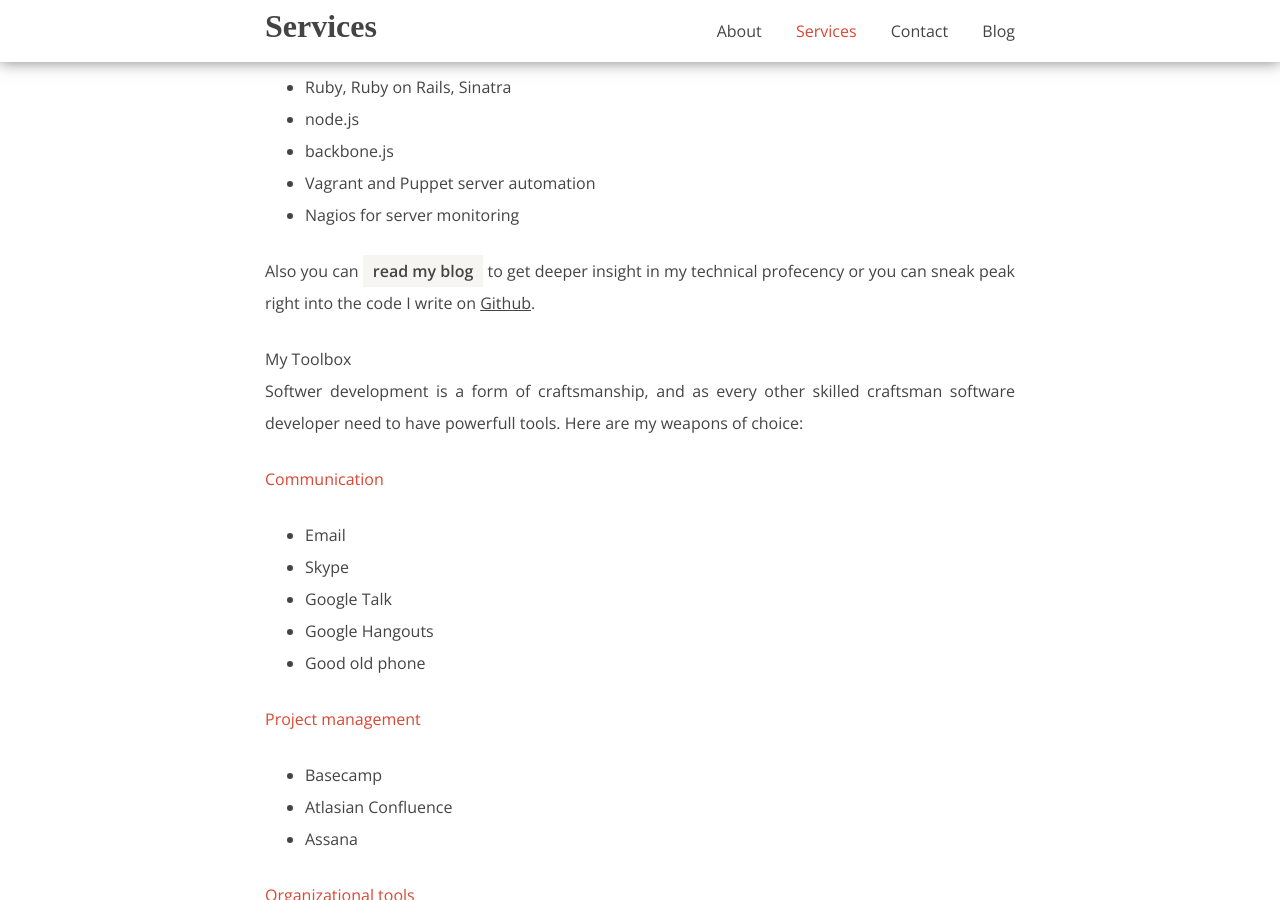
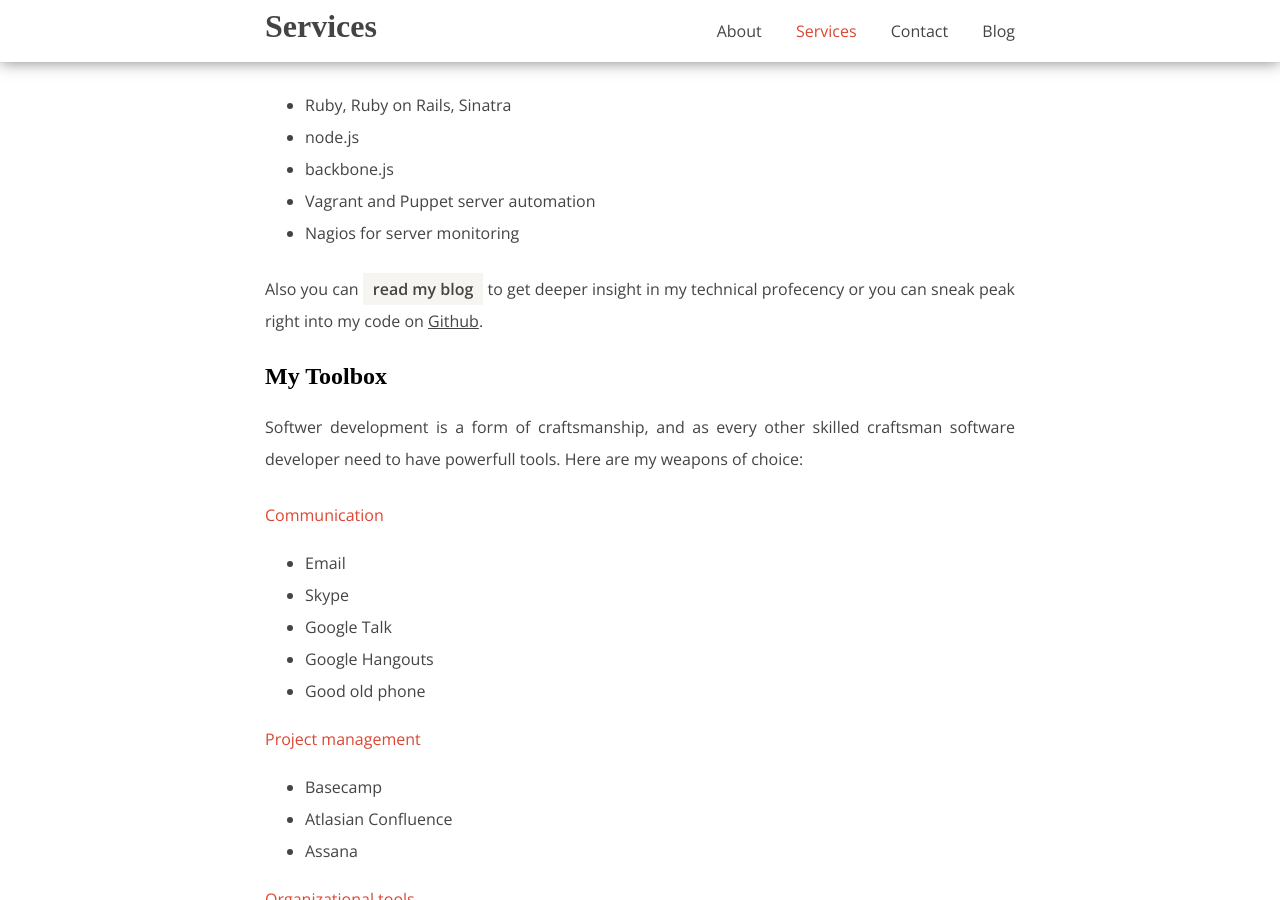
Before and after one commit to borivojevic/borivojevic.github.com, a Jekyll site: the page built from services.html, in a window 1280 px wide and 900 px high, scrolled down 1207 px. Built offline with Jekyll 4.4.1, drawn with Linux system fonts in a browser that asks for light colours; some web fonts are replaced; Markdown is read by kramdown in place of the engine named in the settings.

Commit message:
Fix toolbox style

```diff
--- a/services.html
+++ b/services.html
@@ -25,7 +25,7 @@
 			<p class="hint">Have your company already developed sophisticated management processes? We can  work to have me integrated in your internal processes and manage me just as any other organizational node.</p>
 		</section>
 		<section>
-			<h6>Core Web Technologies</h6>
+			<h2>Core Web Technologies</h2>
 			<p>If your project needs a talent in some of the following technical areas then I'm probably right person for you:</p>
 			<ul>
 				<li>PHP, CakePHP</li>
@@ -50,13 +50,13 @@
 				</ul>
 			</p>
 
-			<p>Also you can <a class="action" href="/blog">read my blog</a> to get deeper insight in my technical profecency or you can sneak peak right into the code I write on <a href="http://github.com/borivojevic">Github</a>.</p>
+			<p>Also you can <a class="action" href="/blog">read my blog</a> to get deeper insight in my technical profecency or you can sneak peak right into my code on <a href="http://github.com/borivojevic">Github</a>.</p>
 		</section>
 		<section>
-			<h6>My Toolbox</h6>
+			<h2>My Toolbox</h2>
 			<p>Softwer development is a form of craftsmanship, and as every other skilled craftsman software developer need to have powerfull tools. Here are my weapons of choice:
 			</p>
-			<p>
+			<div class="toolbox">
 				<b>Communication</b>
 				<ul>
 					<li>Email</li>
@@ -65,53 +65,53 @@
 					<li>Google Hangouts</li>
 					<li>Good old phone</li>
 				</ul>
-			</p>
-			<p>
+			</div>
+			<div class="toolbox">
 				<b>Project management</b>
 				<ul>
 					<li>Basecamp</li>
 					<li>Atlasian Confluence</li>
 					<li>Assana</li>
 				</ul>
-			</p>
-			<p>
+			</div>
+			<div class="toolbox">
 				<b>Organizational tools</b>
 				<ul>
 					<li>Google Calendar</li>
 					<li>Google Tasks</li>
 					<li>Pan, paper and post-it notes</li>
 				</ul>
-			</p>
-			<p>
+			</div>
+			<div class="toolbox">
 				<b>Text Editors</b>
 				<ul>
 					<li>Vim</li>
 					<li>Sublime Text</li>
 				</ul>
-			</p>
-			<p>
+			</div>
+			<div class="toolbox">
 				<b>Time Tracking</b>
 				<ul>
 					<li>Harvest</li>
 					<li>Let's Freckle</li>
 				</ul>
-			</p>
-			<p>
+			</div>
+			<div class="toolbox">
 				<b>Wireframing</b>
 				<ul>
 					<li>Mockingbird</li>
 					<li>Gliffy</li>
 				</ul>
-			</p>
-			<p>
+			</div>
+			<div class="toolbox">
 				<b>Database Tools</b>
 				<ul>
 					<li>phpMyAdmin</li>
 					<li>MySql Workbench</li>
 					<li>SQLyog</li>
 				</ul>
-			</p>
-			<p>
+			</div>
+			<div class="toolbox">
 				<b>Code versioning software and services</b>
 				<ul>
 					<li>Git</li>
@@ -119,15 +119,15 @@
 					<li>Github</li>
 					<li>Beanstalk</li>
 				</ul>
-			</p>
-			<p>
+			</div>
+			<div class="toolbox">
 				<b>Network debugging tools</b>
 				<ul>
 					<li>Charles</li>
 					<li>Wireshark</li>
 				</ul>
-			</p>
-			<p>
+			</div>
+			<div class="toolbox">
 				<b>Content sharing</b>
 				<ul>
 					<li>LastPass for credentials</li>
@@ -136,7 +136,7 @@
 					<li>xmarks for bookmarks</li>
 					<li>Jing for sharing screenshots/screencasts</li>
 				</ul>
-			</p>
+			</div>
 			<p>Are you convinced I'm the right talent for your web project? If you need more information to decide <a class="action" href="/contact">drop me a line</a> and we'll schedule call to get know each other better.</p>
 		</section>
 	</article>
```
